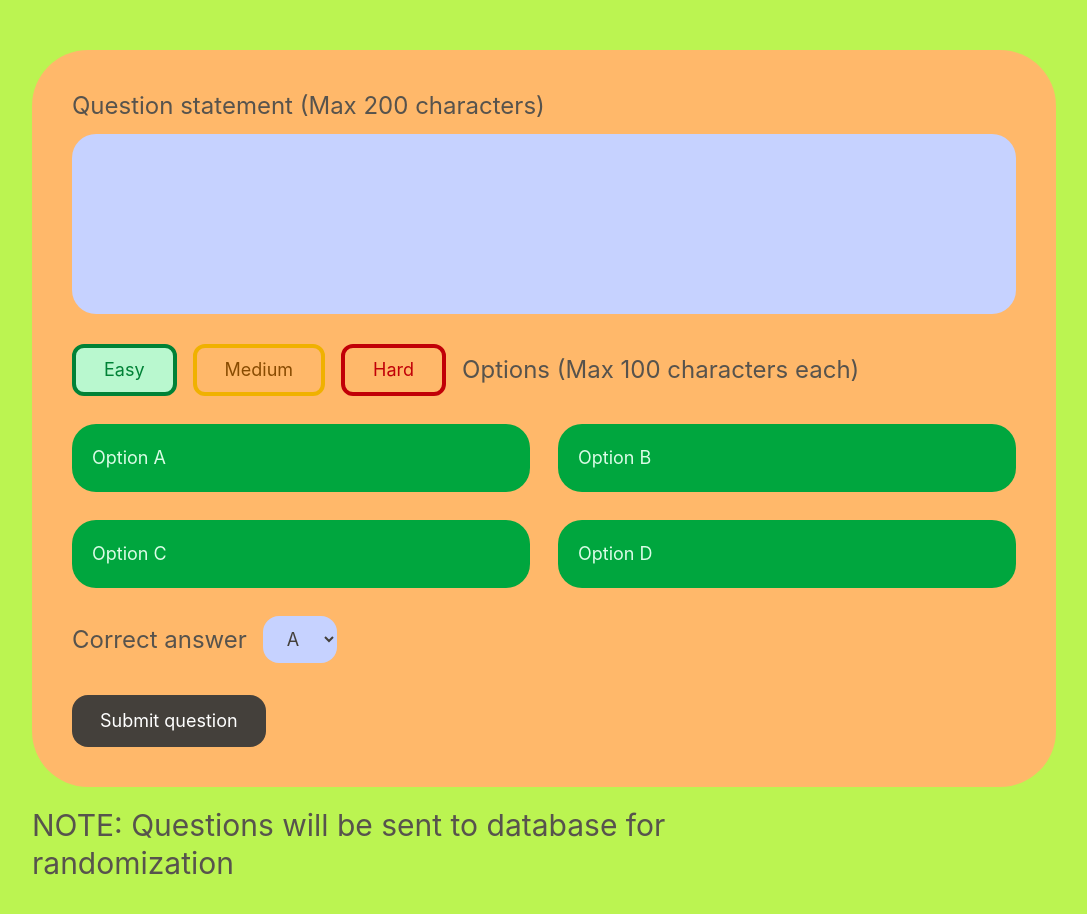
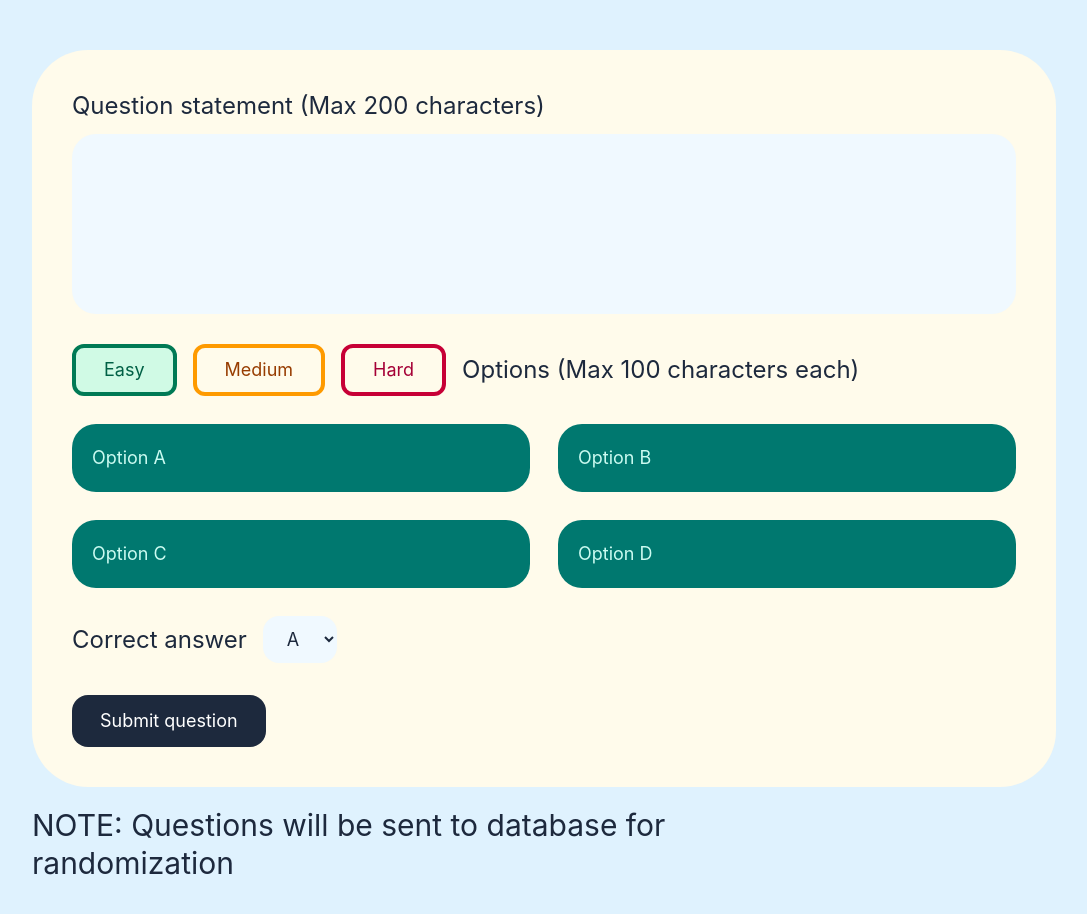
Before and after one commit to rohitm2710/question-submission-frontend, a React app: page / in a window 1280 px wide. Shown: the part 300-1214 px from the top of the page, without its empty margins (96-1183 px from the left). Built offline with nearby package versions, Linux system fonts and the light colour scheme; the HTML template or start-up script is replaced by a standard one.

Commit message:
Refresh UI color palette
Update only the question form colors for a more cohesive visual design.

```diff
--- a/src/components/question.jsx
+++ b/src/components/question.jsx
@@ -69,7 +69,7 @@ const Question = () => {
   };
 
   return (
-    <main className="min-h-screen bg-lime-300 px-4 py-8 text-stone-600 sm:px-8 lg:px-12">
+    <main className="min-h-screen bg-sky-100 px-4 py-8 text-slate-800 sm:px-8 lg:px-12">
       <div className="mx-auto max-w-5xl">
         <h1 className="max-w-3xl text-5xl leading-tight sm:text-6xl lg:text-7xl">
           KGEC IT MCQ Question
@@ -77,7 +77,7 @@ const Question = () => {
           Submission Portal
         </h1>
 
-        <form onSubmit={handleSubmit} className="mt-12 rounded-[clamp(2rem,5vw,3.5rem)] bg-orange-300 p-7 sm:p-8 lg:p-10">
+        <form onSubmit={handleSubmit} className="mt-12 rounded-[clamp(2rem,5vw,3.5rem)] bg-amber-50 p-7 sm:p-8 lg:p-10">
           <label htmlFor="question" className="mb-3 block text-xl sm:text-2xl">
             Question statement (Max 200 characters)
           </label>
@@ -89,7 +89,7 @@ const Question = () => {
             maxLength={200}
             required
             rows={5}
-            className="w-full resize-none rounded-3xl bg-indigo-200 p-5 text-lg text-stone-700 outline-none placeholder:text-stone-500 focus:ring-4 focus:ring-indigo-300"
+            className="w-full resize-none rounded-3xl bg-sky-50 p-5 text-lg text-slate-800 outline-none placeholder:text-slate-500 focus:ring-4 focus:ring-sky-300"
           />
 
           <div className="mt-6 flex flex-wrap items-center gap-4">
@@ -98,7 +98,7 @@ const Question = () => {
               type="button"
               aria-pressed={formData.difficulty === 0}
               onClick={() => setFormData((current) => ({ ...current, difficulty: 0 }))}
-              className={`rounded-xl border-4 border-green-700 px-7 py-2 text-lg text-green-700 ${formData.difficulty === 0 ? 'bg-green-200' : 'bg-transparent'}`}
+              className={`rounded-xl border-4 border-emerald-700 px-7 py-2 text-lg text-emerald-800 ${formData.difficulty === 0 ? 'bg-emerald-100' : 'bg-transparent'}`}
             >
               Easy
             </button>
@@ -106,7 +106,7 @@ const Question = () => {
               type="button"
               aria-pressed={formData.difficulty === 1}
               onClick={() => setFormData((current) => ({ ...current, difficulty: 1 }))}
-              className={`rounded-xl border-4 border-yellow-500 px-7 py-2 text-lg text-yellow-800 ${formData.difficulty === 1 ? 'bg-yellow-200' : 'bg-transparent'}`}
+              className={`rounded-xl border-4 border-amber-500 px-7 py-2 text-lg text-amber-800 ${formData.difficulty === 1 ? 'bg-amber-100' : 'bg-transparent'}`}
             >
               Medium
             </button>
@@ -114,7 +114,7 @@ const Question = () => {
               type="button"
               aria-pressed={formData.difficulty === 2}
               onClick={() => setFormData((current) => ({ ...current, difficulty: 2 }))}
-              className={`rounded-xl border-4 border-red-700 px-7 py-2 text-lg text-red-700 ${formData.difficulty === 2 ? 'bg-red-200' : 'bg-transparent'}`}
+              className={`rounded-xl border-4 border-rose-700 px-7 py-2 text-lg text-rose-800 ${formData.difficulty === 2 ? 'bg-rose-100' : 'bg-transparent'}`}
             >
               Hard
             </button>
@@ -133,7 +133,7 @@ const Question = () => {
                 required
                 placeholder={`Option ${letter}`}
                 aria-label={`Option ${letter}`}
-                className="w-full rounded-3xl bg-green-600 px-5 py-5 text-lg text-white outline-none placeholder:text-green-100 focus:ring-4 focus:ring-green-300"
+                className="w-full rounded-3xl bg-teal-700 px-5 py-5 text-lg text-white outline-none placeholder:text-teal-100 focus:ring-4 focus:ring-teal-300"
               />
             ))}
           </div>
@@ -146,7 +146,7 @@ const Question = () => {
               id="correct-answer"
               value={formData.correctAnswer}
               onChange={(event) => setFormData((current) => ({ ...current, correctAnswer: event.target.value }))}
-              className="rounded-2xl bg-indigo-200 px-5 py-3 text-lg text-stone-700 outline-none focus:ring-4 focus:ring-indigo-300"
+              className="rounded-2xl bg-sky-50 px-5 py-3 text-lg text-slate-800 outline-none focus:ring-4 focus:ring-sky-300"
             >
               {Object.keys(formData.options).map((letter) => (
                 <option key={letter} value={letter.toLowerCase()}>{letter}</option>
@@ -157,13 +157,13 @@ const Question = () => {
           <button
             type="submit"
             disabled={submitState.status === 'submitting'}
-            className="mt-8 rounded-2xl bg-stone-700 px-7 py-3 text-lg text-white transition hover:bg-stone-800 disabled:cursor-not-allowed disabled:opacity-60"
+            className="mt-8 rounded-2xl bg-slate-800 px-7 py-3 text-lg text-white transition hover:bg-slate-900 disabled:cursor-not-allowed disabled:opacity-60"
           >
             {submitState.status === 'submitting' ? 'Submitting...' : 'Submit question'}
           </button>
 
           {submitState.message && (
-            <p role="status" className={`mt-4 text-lg ${submitState.status === 'error' ? 'text-red-800' : 'text-green-900'}`}>
+            <p role="status" className={`mt-4 text-lg ${submitState.status === 'error' ? 'text-rose-800' : 'text-emerald-800'}`}>
               {submitState.message}
             </p>
           )}
```
